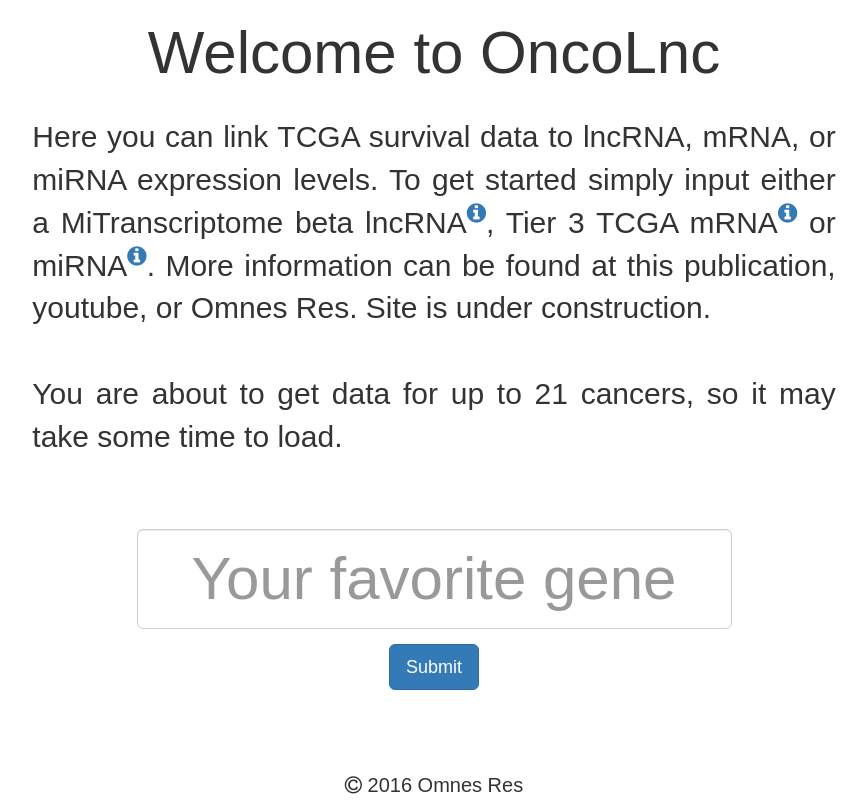
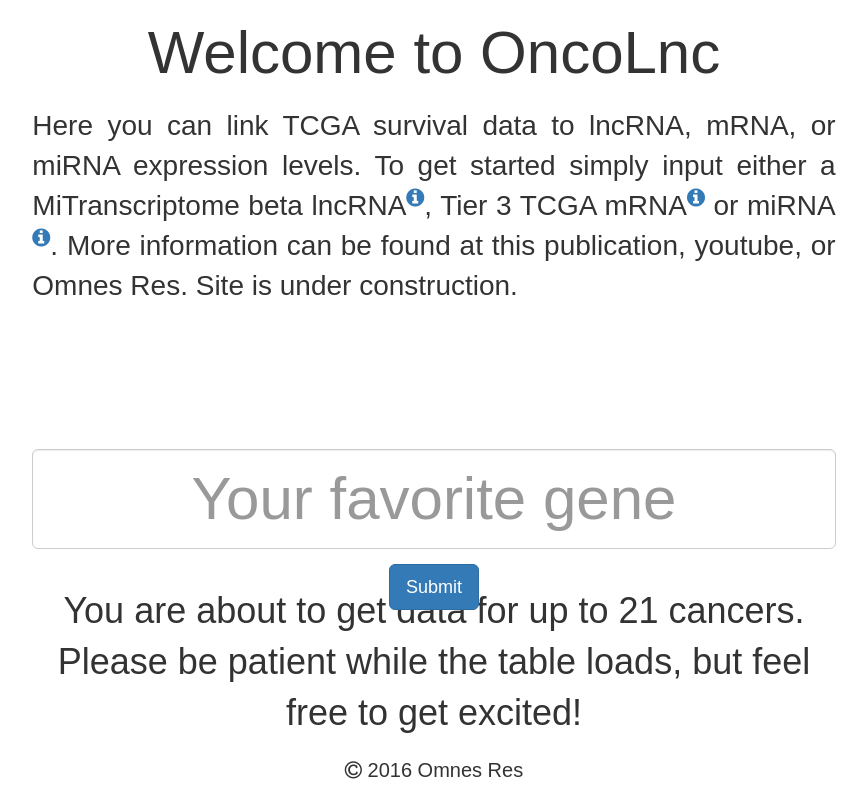
Before and after one commit to OmnesRes/oncolnc, a Django app: page / in a window 1280 px wide. Shown: the whole page, without its empty margins (206-1073 px from the left). Run offline with Django 3.2, Linux system fonts and the light colour scheme; some libraries are stand-ins or nearby versions.

Commit message:
homepage change

```diff
--- a/templates/home.html
+++ b/templates/home.html
@@ -1,5 +1,4 @@
 <!DOCTYPE html>
-
 <html lang="en-US">
 <head>
     <title> {% block title %}OncoLnc{% endblock %} </title>
@@ -15,10 +14,11 @@
     }
     .welcome{
         margin-top:0px;
-		margin-bottom:20px;
+        margin-bottom:10px;
     }
     .entry{
-		margin-top:70px;
+        margin-top:-40px;
+        margin-bottom:30px;
        }
     .form-control{
         font-size:60px;
@@ -27,16 +27,21 @@
     }
     .info {
     clear:all;
-		font-size:30px;
+    font-size:28px;
     text-align:justify;
+    }
+    .entry_info {
+    clear:all;
+    font-size:36px;
+    text-align:center;
+    position:relative;
+    top:250px;
     }
     p {
     position:relative;
     font-size:20px;
     bottom:230px;
     }
-
-
     .tooltip-inner{
     max-width: 300px;
     /* If max-width does not work, try using width instead */
@@ -50,12 +55,8 @@
     border-top-color: #337AB7;
     border-top-width: 6px;
     }
-
     </style>
 </head>
-
-
-
 <body>
     <div class="col-sm-12">
         <div class="col-sm-6 col-sm-push-3 text-center welcome">
@@ -64,11 +65,19 @@
     </div>
         <div class="col-sm-12">
             <div class="col-sm-8 col-sm-push-2 info">
-			Here you can link TCGA survival data to lncRNA, mRNA, or miRNA expression levels.  To get started simply input either a MiTranscriptome beta lncRNA<sup data-toggle="tooltip" title="Either a Transcript ID or Name will work" data-placement="top"><i class="fa fa-info-circle" style="color:#337AB7"></i></sup>, Tier 3 TCGA mRNA<sup data-toggle="tooltip" title="Either a current Entrez Gene ID or HUGO Name will work" data-placement="top"><i class="fa fa-info-circle" style="color:#337AB7"></i></sup> or miRNA<sup data-toggle="tooltip" title="Either a mature miRBase Accession Number or Name will work" data-placement="top"><i class="fa fa-info-circle" style="color:#337AB7"></i></sup>.  More information can be found at this publication, youtube, or Omnes Res. Site is under construction.<br><br>You are about to get data for up to 21 cancers, so it may take some time to load.
+                Here you can link TCGA survival data to lncRNA, mRNA, or miRNA expression levels.  To get started simply input either a MiTranscriptome beta lncRNA<sup data-toggle="tooltip" title="Either a Transcript ID or Name will work" data-placement="top"><i class="fa fa-info-circle" style="color:#337AB7"></i></sup>, Tier 3 TCGA mRNA<sup data-toggle="tooltip" title="Either a current Entrez Gene ID or HUGO Name will work" data-placement="top"><i class="fa fa-info-circle" style="color:#337AB7"></i></sup> or miRNA<sup data-toggle="tooltip" title="Either a mature miRBase Accession Number or Name will work" data-placement="top"><i class="fa fa-info-circle" style="color:#337AB7"></i></sup>.  More information can be found at this publication, youtube, or Omnes Res. Site is under construction.
+            </div>
+        </div>
+        <div class="col-sm-12 text-center" style="position:relative;top:450px">
+            <span style="font-size:20px"><i class="fa fa-copyright"></i> 2016 Omnes Res</span>
+        </div>
+        <div class="col-sm-12">
+            <div class="col-sm-8 col-sm-push-2 entry_info">
+                You are about to get data for up to 21 cancers. Please be patient while the table loads, but feel free to get excited!
             </div>
         </div>
         <div class="col-sm-12">
-		<div class="col-sm-6 col-sm-push-3 text-center entry">
+            <div class="col-sm-8 col-sm-push-2 text-center entry">
                 <form action="/search_results" method="get">
                     <div class="form-group">
                         <input type="text" class="form-control input-lg" name="q" maxlength=22 placeholder="Your favorite gene">
@@ -86,9 +95,6 @@
                 {% endif %}
             </div>
         </div>
-	<div class="col-sm-12 text-center" style="position:absolute;bottom:0">
-		<span style="font-size:20px"><i class="fa fa-copyright"></i> 2016 Omnes Res</span>
-	</div>
 <script>
 $(document).ready(function(){
     $('[data-toggle="tooltip"]').tooltip();
```
Also changed, not shown: populate_database_mrna_final.py (added, +56 -0 lines). Lines whose indentation alone changed are shown as unchanged.
